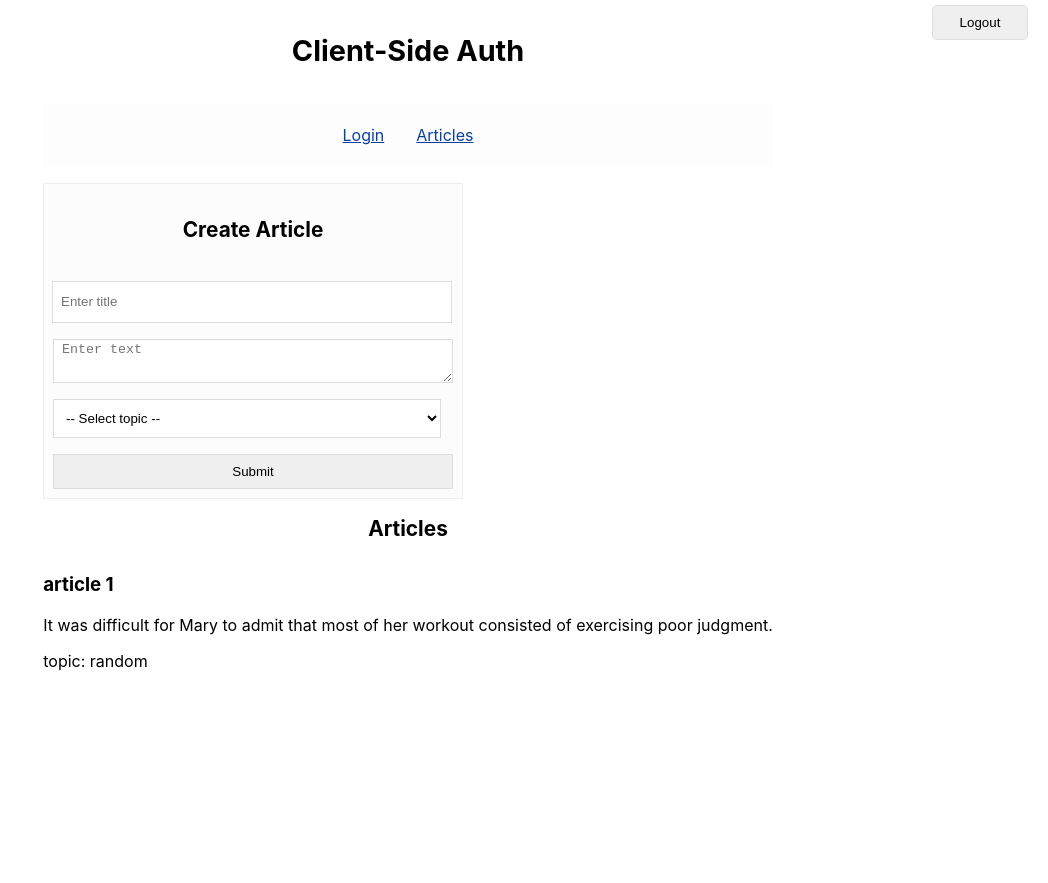
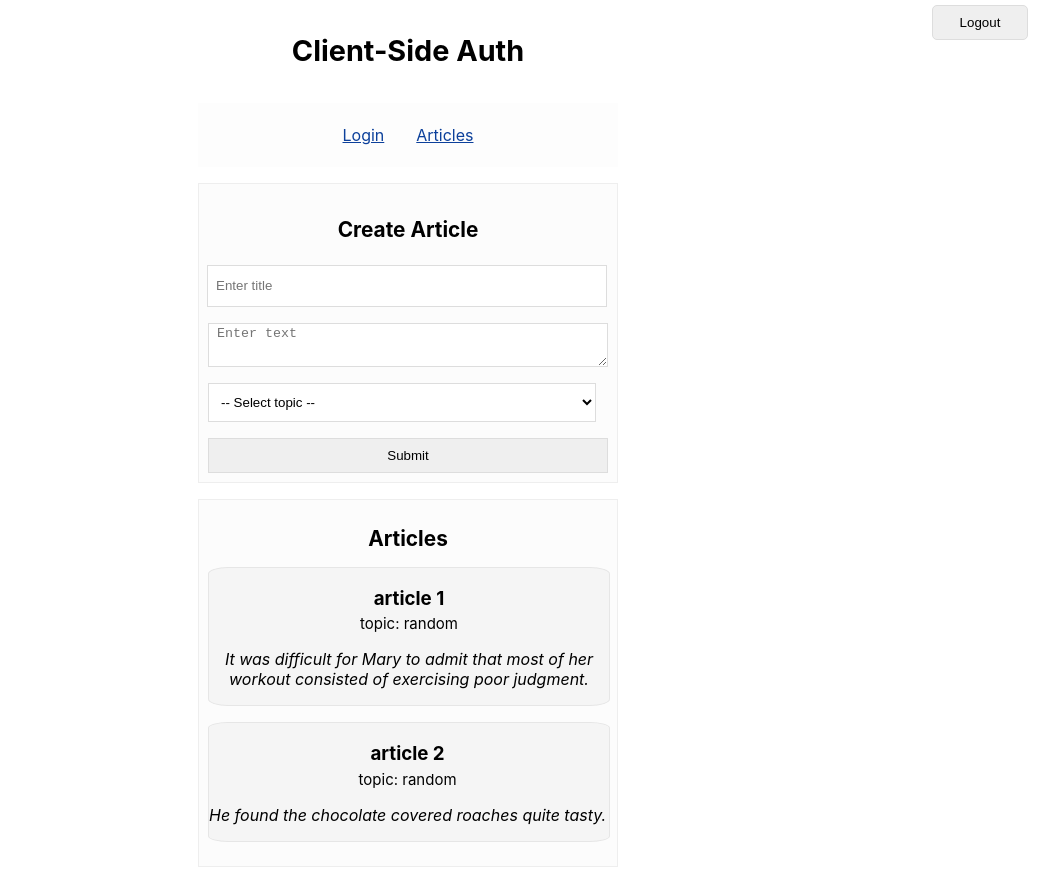
Before and after one commit to TylrPopcorn/Client-Side-Auth, a React (Create React App) app: page /articles in a window 1280 px wide. Both pictures are taken after typing "Sample", "Sample123" into the empty fields and a click on the button "Submit credentials". Shown: the whole page, without its empty margins (232-1280 px from the left). Before the commit the page ends 800 px from the top, so only its background shows below. Built offline with nearby package versions, Linux system fonts and the light colour scheme.

Commit message:
Wrking on

```diff
--- a/components/ArticleForm.js
+++ b/components/ArticleForm.js
@@ -1,8 +1,12 @@
 import React, { useEffect, useState } from "react";
-
+import { initialArticles } from "./Articles";
 //External function.
-function postArticle(article, { props }) {
-  props.SetError("");
+function postArticle(article) {
+  initialArticles.push(article);
+  //Reset form
+  //Put style on new article elements pushed to the articles
+  //update the articles list after submition
+  console.log(initialArticles);
 }
 
 const ArticleForm = (props) => {
@@ -31,7 +35,25 @@ const ArticleForm = (props) => {
 
   function onSubmit(evt) {
     evt.preventDefault();
-    postArticle(state, { setError });
+    const article = {
+      title: state.title.trim(),
+      text: state.text.trim(),
+      topic: state.topic,
+    };
+
+    if (
+      article.title.length > 0 &&
+      article.text.length > 0 &&
+      article.topic !== ""
+    ) {
+      postArticle(article);
+    } else {
+      setError("Invalid form data");
+
+      setTimeout(() => {
+        setError("");
+      }, 2000);
+    }
   }
 
   return (
@@ -39,15 +61,22 @@ const ArticleForm = (props) => {
       <p id="error">{error}</p>
       <form id="form" onSubmit={onSubmit}>
         <h2> Create Article</h2>
-        <input maxLength={50} placeholder="Enter title" onChange={onChange} />
+        <input
+          maxLength={50}
+          placeholder="Enter title"
+          onChange={onChange}
+          value={state.title}
+          id="title"
+        />
         <textarea
           maxLength={200}
           placeholder="Enter text"
           id="text"
+          value={state.text}
           onChange={onChange}
         />
 
-        <select id="topic" onChange={onChange}>
+        <select id="topic" onChange={onChange} value={state.topic}>
           <option value="">-- Select topic --</option>
           <option value="JavaScript">JavaScript</option>
           <option value="React">React</option>
--- a/components/Articles.js
+++ b/components/Articles.js
@@ -1,15 +1,23 @@
 import React, { useEffect } from "react";
+export const initialArticles = [
+  {
+    article_id: 1,
+    topic: "random",
+    title: "article 1",
+    text: "It was difficult for Mary to admit that most of her workout consisted of exercising poor judgment.",
+  },
+
+  {
+    article_id: 2,
+    topic: "random",
+    title: "article 2",
+    text: "He found the chocolate covered roaches quite tasty.",
+  },
+];
+
 //External function
 const getArticles = (props) => {
   const { setArticles } = props;
-  const initialArticles = [
-    {
-      article_id: 1,
-      topic: "random",
-      title: "article 1",
-      text: "It was difficult for Mary to admit that most of her workout consisted of exercising poor judgment.",
-    },
-  ];
 
   setArticles(initialArticles);
 };
@@ -29,9 +37,9 @@ const Articles = (props) => {
           return (
             <div className="article" key={article.article_id}>
               <div>
-                <h3>{article.title}</h3>
-                <p>{article.text}</p>
-                <p>topic: {article.topic}</p>
+                <h3>{article.title.trim()}</h3>
+                <p className="topic">topic: {article.topic.trim()}</p>
+                <p className="articleText">{article.text.trim()}</p>
               </div>
             </div>
           );
--- a/styles/styles.css
+++ b/styles/styles.css
@@ -38,7 +38,7 @@ h2 {
   text-align: center;
   width: 100%;
   font-size: 1.3rem;
-  margin-bottom: 2rem;
+  margin-bottom: 1rem;
 }
 
 #logout {
@@ -46,6 +46,46 @@ h2 {
   top: 5px;
   right: 20px;
   border-radius: 5px;
+}
+
+.articles {
+  width: 400px;
+  display: flex;
+  flex-direction: column;
+  align-items: flex-start;
+  padding: 0.55rem;
+  justify-content: space-evenly;
+  min-height: 3.8rem;
+  background-color: rgb(252, 252, 252);
+  border: 1px solid rgb(238, 238, 238);
+  margin: 1rem 0 1rem 0;
+}
+
+.article {
+  width: 100%;
+  display: flex;
+  background-color: rgb(245, 245, 245);
+  border: 1px solid rgb(230, 230, 230);
+  justify-content: space-between;
+  margin-bottom: 1rem;
+  border-radius: 5%;
+}
+
+.article p,
+.article h3 {
+  width: 100%;
+  display: flex;
+  justify-content: center;
+  text-align: center;
+}
+
+.articleText {
+  font-style: italic;
+}
+
+.topic {
+  margin-top: -14px;
+  font-size: 15px;
 }
 
 nav {
```
Also changed, not shown: 4 other files (tests, documents, lock files or other folders).
